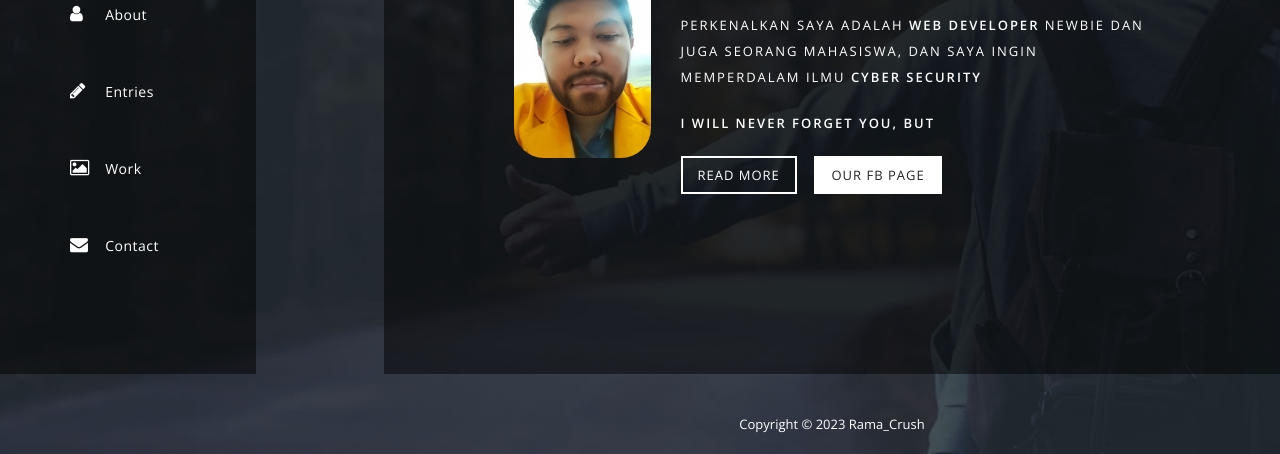
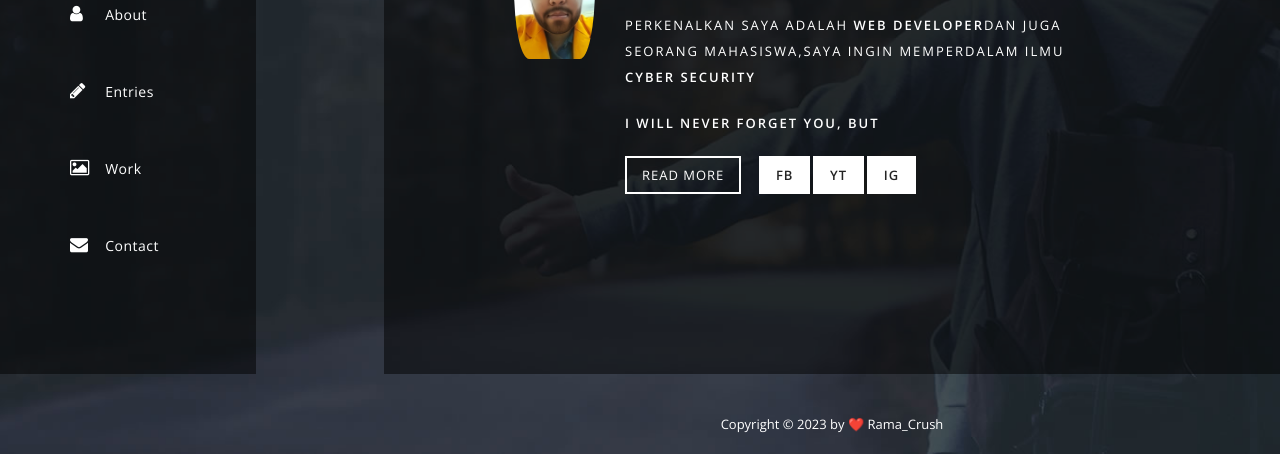
Before and after one commit to ramacrush/my-portfolio, a plain HTML site: page index.html in a window 1280 px wide. Shown: the part 346-800 px from the top of the page. Drawn offline with nearby package versions, Linux system fonts and the light colour scheme.

Commit message:
menambahkan beberapa kata

```diff
--- a/css/stayle_main.css
+++ b/css/stayle_main.css
@@ -322,7 +322,7 @@ nav a:hover::before {
 
 .first-content .author-image img {
   margin-top: 15px;
-  border-radius: 30px;
+  border-radius: 30% 30% / 80% 80%;
   max-width: 100%;
   overflow: hidden;
   float: left;
@@ -374,7 +374,7 @@ nav a:hover::before {
   transition: all 0.5s;
   transition: all 0.5s;
 }
-
+/* FB */
 .first-content .fb-btn {
   display: inline-block;
 }
@@ -397,6 +397,51 @@ nav a:hover::before {
   background-color: transparent;
 }
 
+/* YT */
+.first-content .yt-btn {
+  display: inline-block;
+}
+
+.first-content .yt-btn a {
+  display: inline-block;
+  background-color: #fff;
+  border: 2px solid #fff;
+  padding: 8px 15px;
+  font-size: 13px;
+  text-transform: uppercase;
+  letter-spacing: 1px;
+  color: #232323;
+  text-decoration: none;
+  transition: all 0.5s;
+}
+
+.first-content .yt-btn a:hover {
+  color: #fff;
+  background-color: transparent;
+}
+/* IG */
+.first-content .ig-btn {
+  display: inline-block;
+}
+
+.first-content .ig-btn a {
+  display: inline-block;
+  background-color: #fff;
+  border: 2px solid #fff;
+  padding: 8px 15px;
+  font-size: 13px;
+  text-transform: uppercase;
+  letter-spacing: 1px;
+  color: #232323;
+  text-decoration: none;
+  transition: all 0.5s;
+}
+
+.first-content .ig-btn a:hover {
+  color: #fff;
+  background-color: transparent;
+}
+
 .second-content .container-fluid {
   padding-right: 0px;
   padding-left: 0px;
@@ -414,9 +459,17 @@ nav a:hover::before {
   float: right;
 }
 
+.figure-caption {
+  color: white;
+  font-size: large;
+  font-family: monospace;
+}
+
 .second-content .left-content {
   padding: 60px;
   text-align: left;
+  font-size: larger;
+  font-family: monospace;
 }
 
 .second-content h2 {
--- a/index.html
+++ b/index.html
@@ -76,7 +76,7 @@
       <div class="slide" id="1">
         <div class="content first-content">
           <div class="container-fluid">
-            <div class="col-md-3">
+            <div class="col-md-2">
               <div class="author-image">
                 <img src="img/author_image.jpg" alt="Author Image" />
               </div>
@@ -84,8 +84,8 @@
             <div class="col-md-9">
               <h2>RAMA OCTAVIANO AFANDY</h2>
               <p>
-                Perkenalkan saya adalah <em>Web Developer</em> Newbie dan juga
-                seorang Mahasiswa, dan saya ingin memperdalam ilmu
+                Perkenalkan saya adalah <em>Web Developer</em>dan juga
+                seorang Mahasiswa,saya ingin memperdalam ilmu
                 <em>Cyber Security</em>
 
                <p> <em>I Will Never Forget You, But</em></p>
@@ -93,8 +93,15 @@
               <div class="main-btn"><a href="#2">Read More</a></div>
               <div class="fb-btn">
                 <a rel="follow" href="https://www.facebook.com/profile.php?id=100014238734569"
-                  >Our FB Page</a
-                >
+                  > <em>FB</em></a>
+              </div>
+              <div class="yt-btn">
+                <a rel="follow" href="https://www.youtube.com/channel/UCKtlOiHAqBZYyzzy7Zzm5xQ"
+                  > <em>YT</em></a>
+              </div>
+              <div class="ig-btn">
+                <a rel="follow" href="https://www.instagram.com/%20rama_crush46"
+                  ><em>IG</em></a>
               </div>
             </div>
           </div>
@@ -105,16 +112,20 @@
           <div class="container-fluid">
             <div class="col-md-6">
               <div class="left-content">
-                <h2>About Us</h2>
+                <h2>About</h2>
                 <p>Saya anak pertama dari 3 bersaudara
-                  cita-cita saya menjadi polisi tidur awowkwk🤣
+                  cita-cita saya menjadi polisi tidur awowkwk🤣<br>
+                  Sebagai seorang Mahasiswa yang lumayan rajin😅 Belajar segalahal itu harus
+                  seperti mengikuti sebuah oraganisasi atau mencari kesibkan di sela jam mata-kuliah wkwk
                 </p>
+
                 <div class="main-btn"><a href="#3">Read More</a></div>
               </div>
             </div>
             <div class="col-md-6">
               <div class="center-image">
                 <img src="img/about family.jpeg" alt="" />
+                <figcaption class="figure-caption">Mengantar Ayah dan Ibu pergi Haji❤️</figcaption>
               </div>
             </div>
           </div>
@@ -514,7 +525,7 @@
 
     <div class="footer">
       <div class="content">
-        <p>Copyright &copy; 2023 Rama_Crush</p>
+        <p>Copyright &copy; 2023 by ❤️ Rama_Crush</p>
       </div>
     </div>
 
```
